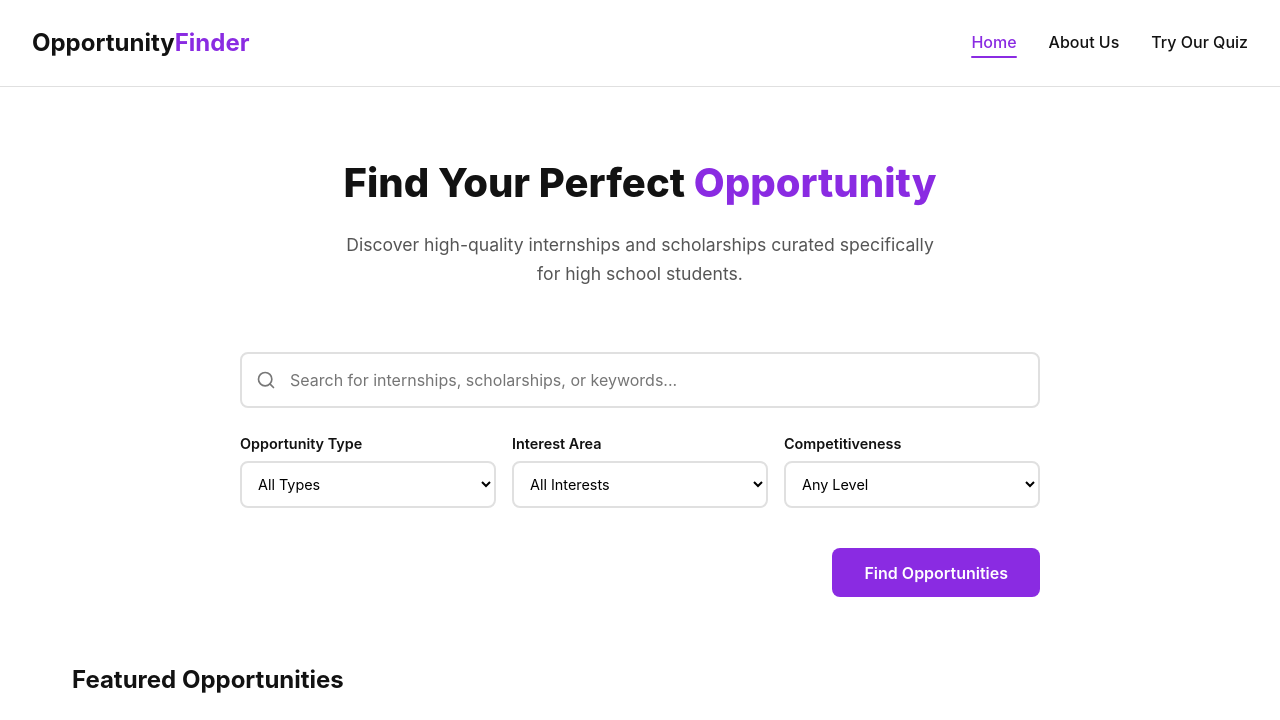
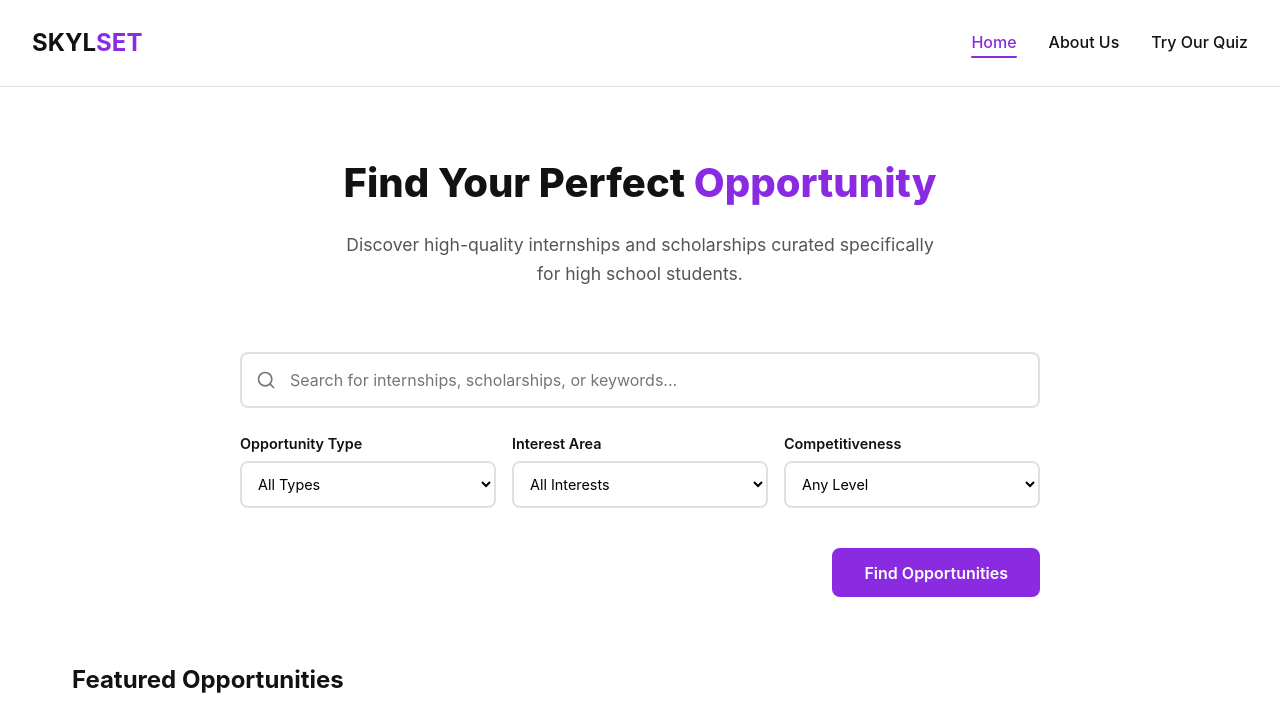
Before and after one commit to aravmehta20/skylset, a plain HTML site: page index.html in a window 1280 px wide. Shown: the top 720 px of the page. Drawn offline with Linux system fonts and the light colour scheme.

Commit message:
Update index.html

```diff
--- a/index.html
+++ b/index.html
@@ -449,7 +449,7 @@
 <body>
     <!-- Header with Navigation -->
     <header>
-        <a href="index.html" class="logo">Opportunity<span>Finder</span></a>
+        <a href="index.html" class="logo">SKYL<span>SET</span></a>
         <nav>
             <ul>
                 <li><a href="index.html" class="active">Home</a></li>
```
